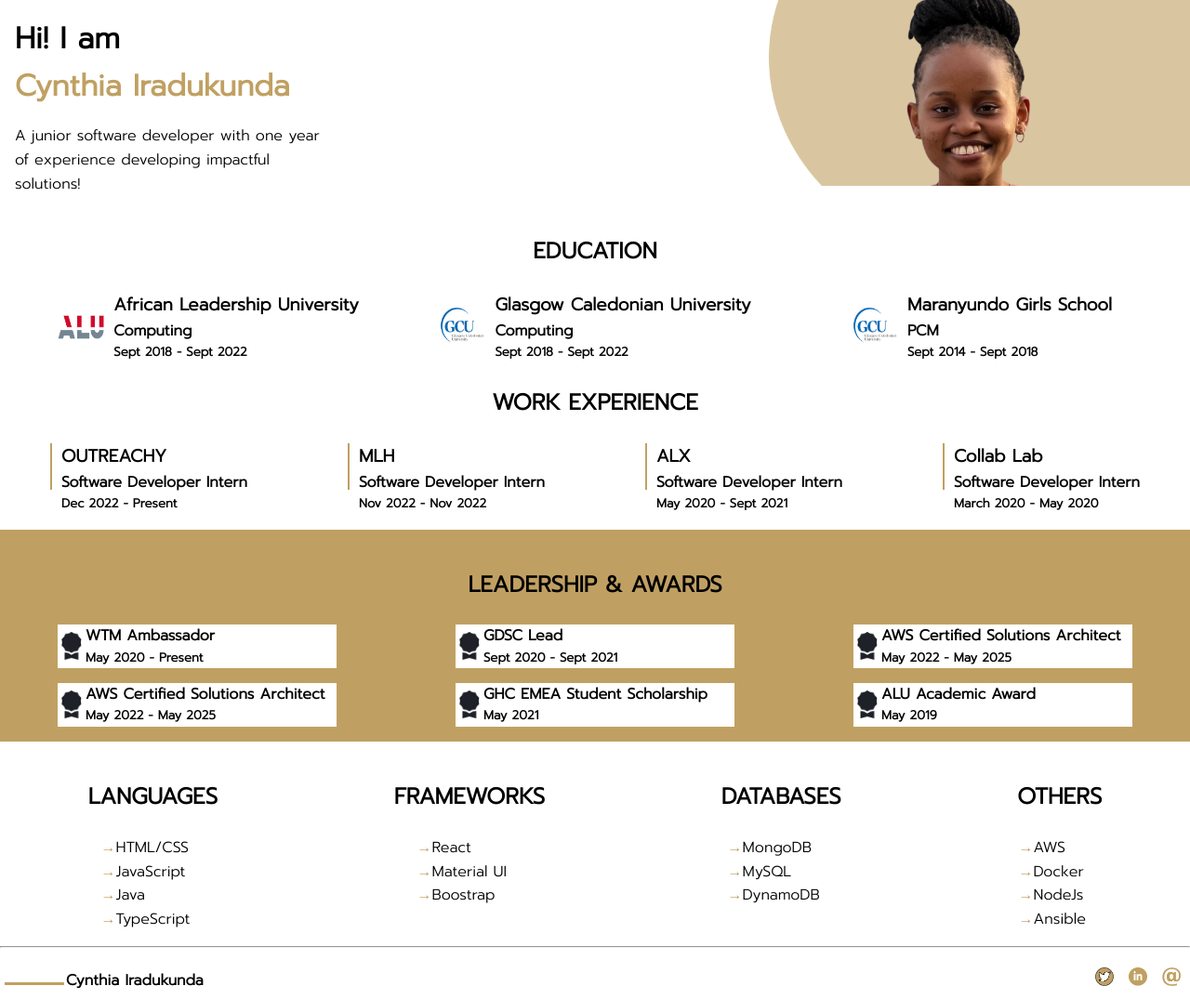
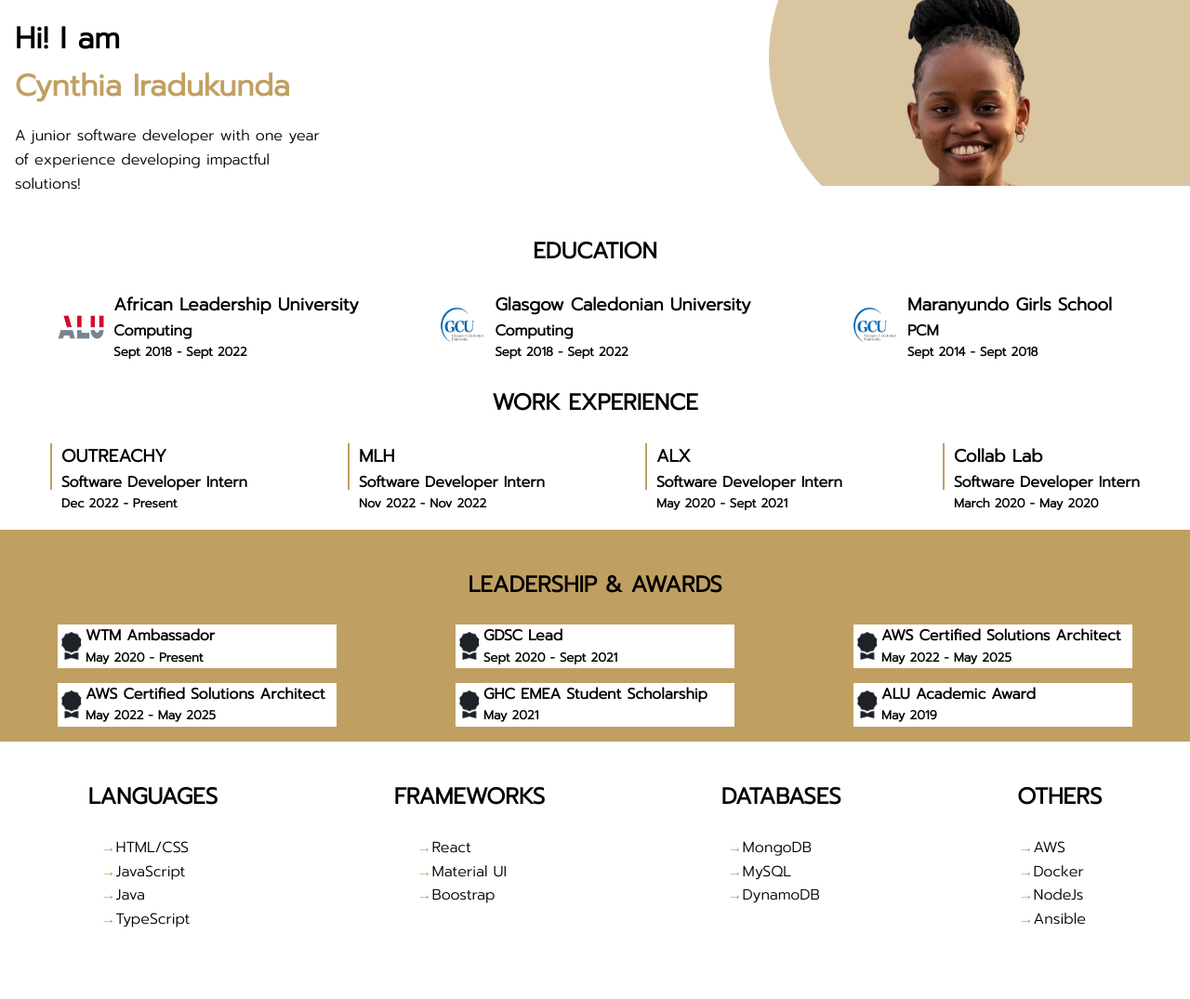
Before and after one commit to ciradu2204/cvPage, a plain HTML site: page index.html in a window 1280 px wide. Shown: the whole page at 93% size. After the commit the page ends 1018 px from the top, so only its background shows below. Drawn offline with Linux system fonts and the light colour scheme.

Commit message:
removed footer

```diff
--- a/index.html
+++ b/index.html
@@ -183,15 +183,6 @@
           </div>
         </div>
       </section>
-      <hr />
-    </main>
-    <footer>
-      <h4>Cynthia Iradukunda</h4>
-      <div>
-        <a href=""> <img src="./Img/twitter.png" alt="Twitter" /></a>
-        <a href=""> <img src="./Img/linkedIn.png" alt="Email" /></a>
-        <a href=""> <img src="./Img/email.png" alt="Email" /></a>
-      </div>
-    </footer>
+     </main>
   </body>
 </html>
```
